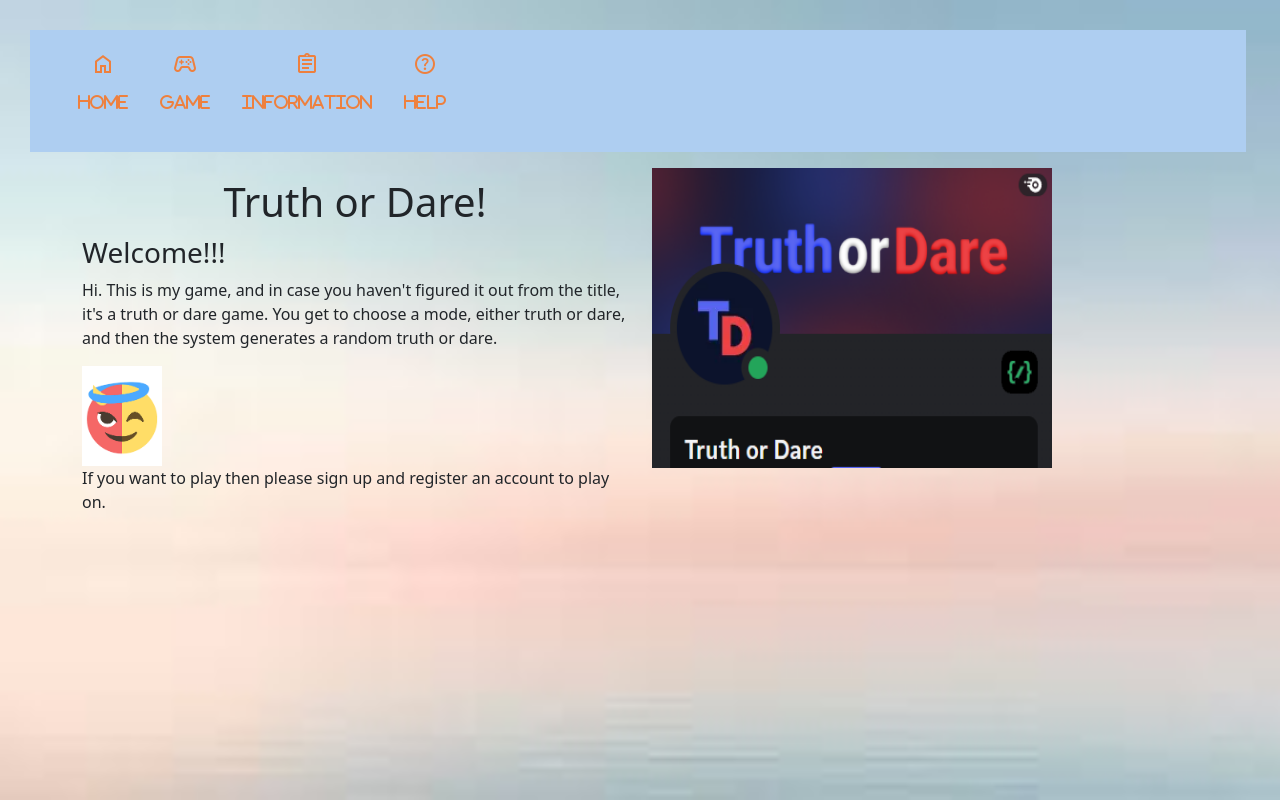
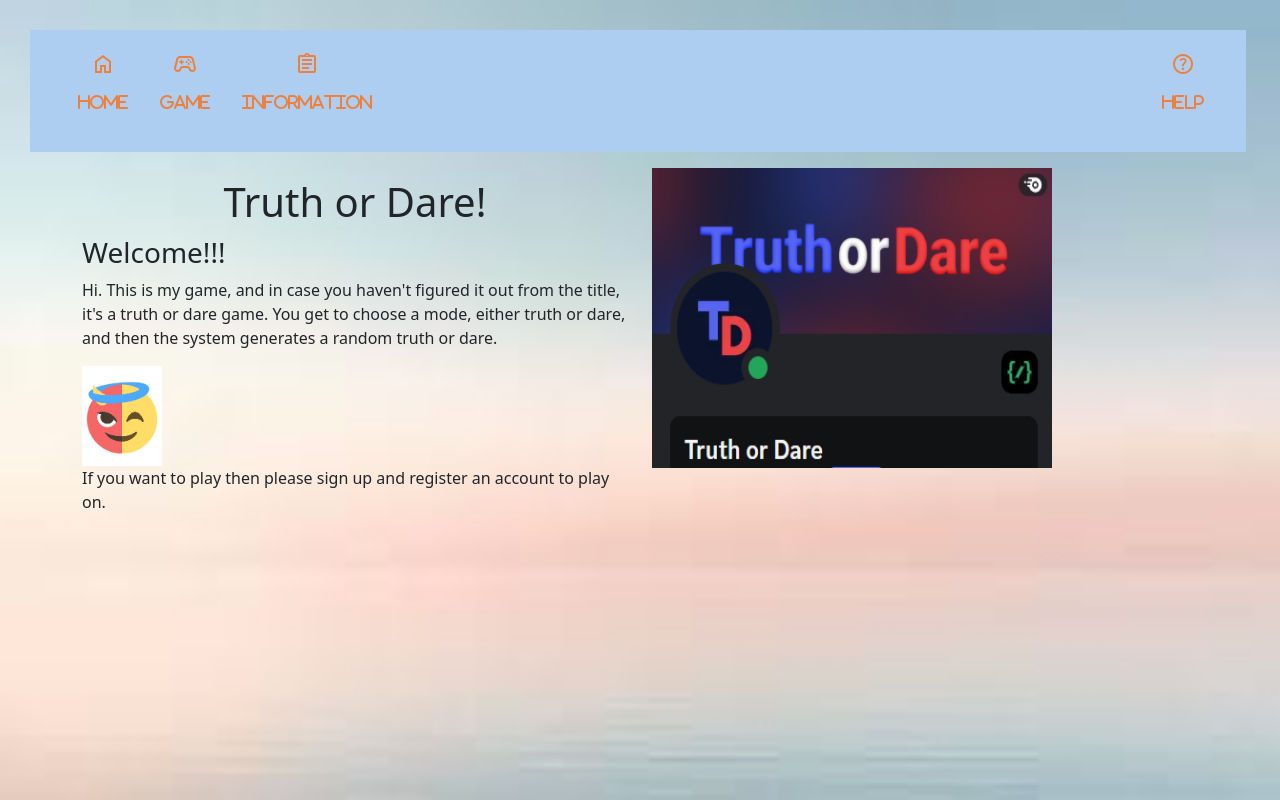
Before and after one commit to Hello-There-Ethan/Hello-There-Ethan, a website built with Vite: page index.html in a window 1280 px wide. Built offline with nearby package versions, Linux system fonts and the light colour scheme.

```diff
--- a/index.html
+++ b/index.html
@@ -32,7 +32,7 @@
               </span><br><br>Information</i>
           </a>
           </li>
-          <li><a href="help.html"><i class="fa-solid"><span class="material-symbols-outlined">
+          <li id="helpb"><a href="help.html"><i class="fa-solid"><span class="material-symbols-outlined">
               help
               </span><br><br>Help</i>
           </a>
--- a/style.css
+++ b/style.css
@@ -259,3 +259,8 @@
   height: 50px;
   background-color: #f5ee9e;
 }
+#helpb{
+  position: absolute;
+  left: calc(100% - 100px);
+  /* top: 17px; */
+}
```
